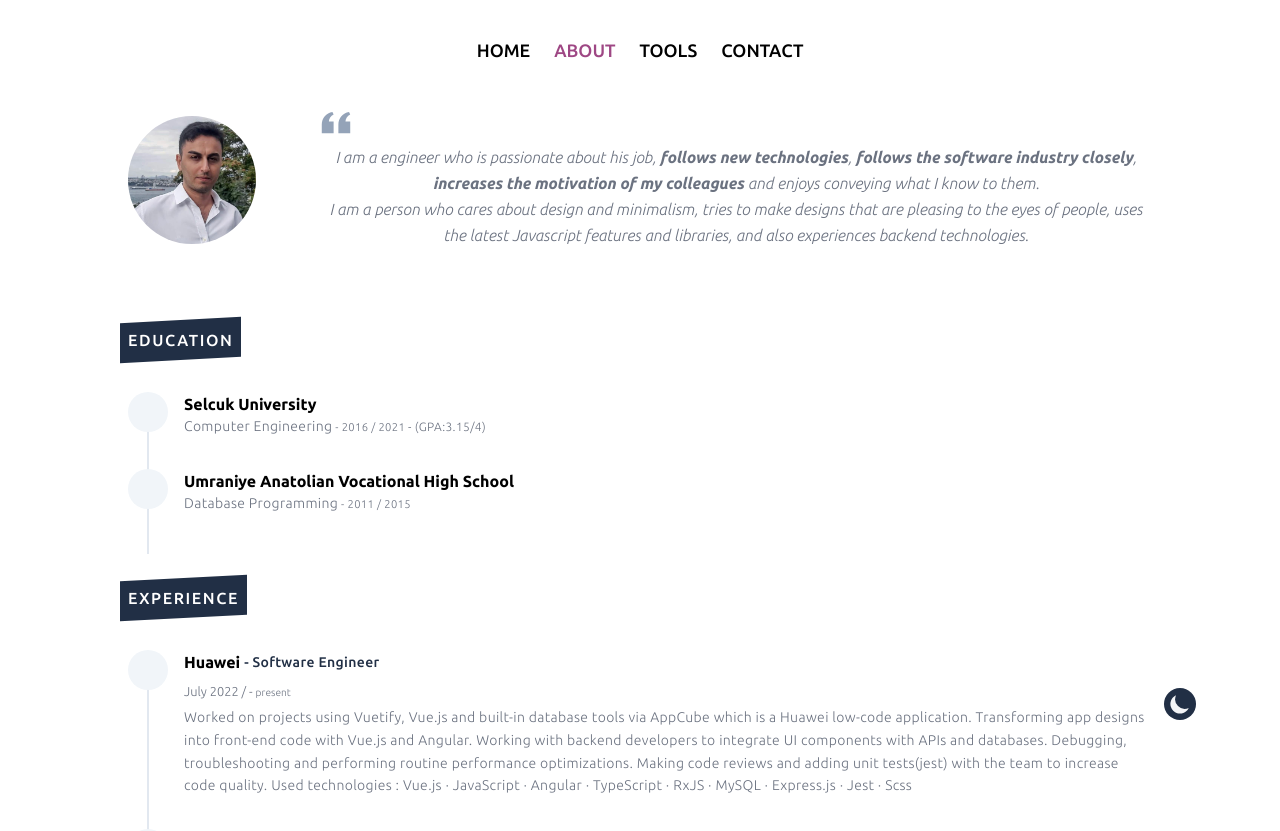
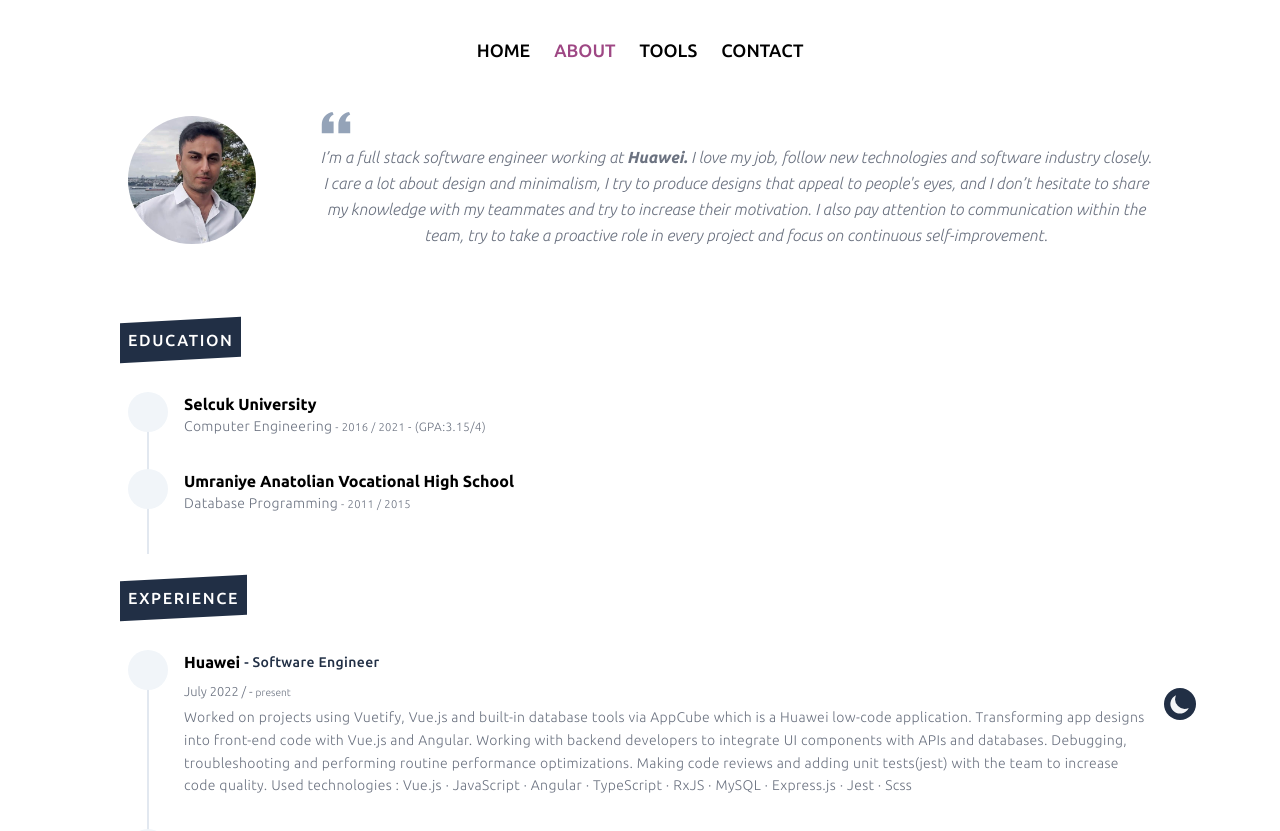
Before and after one commit to yy34/yunusyilmaz.dev, a Next.js app: page /about in a window 1280 px wide. Shown: the top 831 px of the page. Built offline with nearby package versions, Linux system fonts and the light colour scheme; some icons are missing.

Commit message:
updated about

```diff
--- a/src/pages/about/index.js
+++ b/src/pages/about/index.js
@@ -37,23 +37,17 @@
                 />
               </svg>
               <div className="font-light text-center text-gray-500">
-                I am a engineer who is passionate about his job,{" "}
+                I’m a full stack software engineer working at{" "}
                 <strong className="font-extrabold dark:text-zinc-300">
-                  follows new technologies
-                </strong>
-                ,{" "}
-                <strong className="font-extrabold dark:text-zinc-300">
-                  follows the software industry closely
-                </strong>
-                ,{" "}
-                <strong className="font-extrabold dark:text-zinc-300">
-                  increases the motivation of my colleagues
+                  Huawei.
                 </strong>{" "}
-                and enjoys conveying what I know to them.<br></br>I am a person
-                who cares about design and minimalism, tries to make designs
-                that are pleasing to the eyes of people, uses the latest
-                Javascript features and libraries, and also experiences backend
-                technologies.
+                I love my job, follow new technologies and software industry
+                closely. I care a lot about design and minimalism, I try to
+                produce designs that appeal to people's eyes, and I don’t
+                hesitate to share my knowledge with my teammates and try to
+                increase their motivation. I also pay attention to communication
+                within the team, try to take a proactive role in every project
+                and focus on continuous self-improvement.
               </div>
             </blockquote>
           </div>
```
